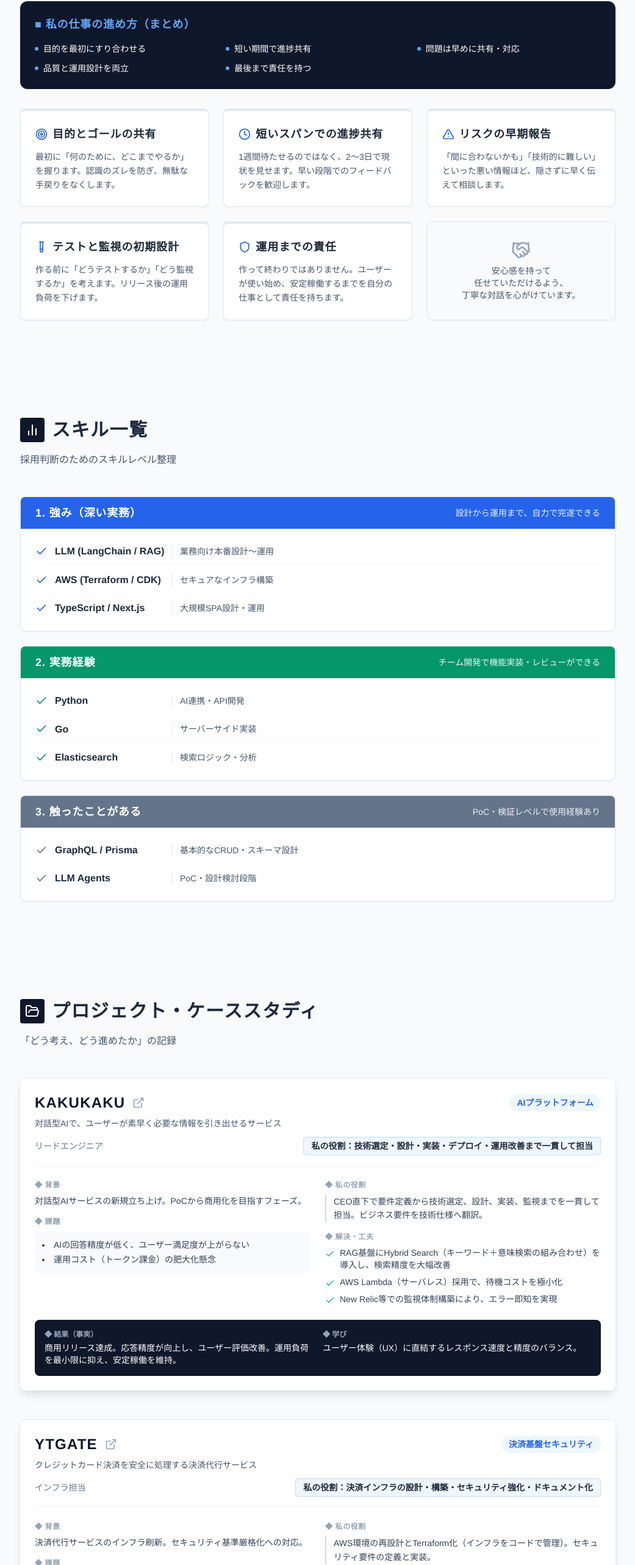
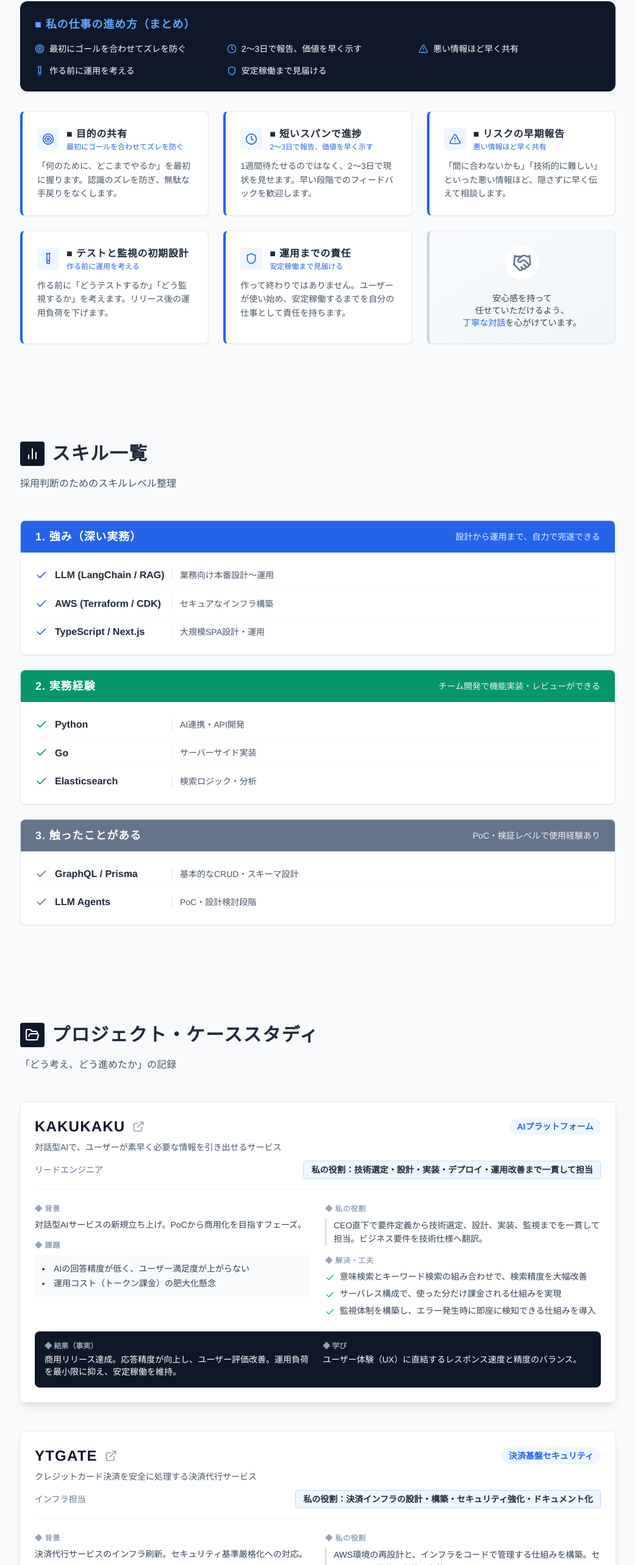
Before and after one commit to SeniorScientist/portfolio, a Next.js app: page / in a window 1280 px wide. Shown: the part 1870-4436 px from the top of the page at 61% size, without its empty margins (119-1160 px from the left). Built offline with nearby package versions, Linux system fonts and the light colour scheme.

Commit message:
chore: update explanations

```diff
--- a/components/CaseStudies.tsx
+++ b/components/CaseStudies.tsx
@@ -16,9 +16,9 @@ export default function CaseStudies() {
         scope: '私の役割：技術選定・設計・実装・デプロイ・運用改善まで一貫して担当',
         my_role: 'CEO直下で要件定義から技術選定、設計、実装、監視までを一貫して担当。ビジネス要件を技術仕様へ翻訳。',
         solution: [
-          'RAG基盤にHybrid Search（キーワード＋意味検索の組み合わせ）を導入し、検索精度を大幅改善',
-          'AWS Lambda（サーバレス）採用で、待機コストを極小化',
-          'New Relic等での監視体制構築により、エラー即知を実現'
+          '意味検索とキーワード検索の組み合わせで、検索精度を大幅改善',
+          'サーバレス構成で、使った分だけ課金される仕組みを実現',
+          '監視体制を構築し、エラー発生時に即座に検知できる仕組みを導入'
         ],
         result: '商用リリース達成。応答精度が向上し、ユーザー評価改善。運用負荷を最小限に抑え、安定稼働を維持。',
         learning: 'ユーザー体験（UX）に直結するレスポンス速度と精度のバランス。'
@@ -38,11 +38,11 @@ export default function CaseStudies() {
           '手動運用によるオペレーションミスのリスク'
         ],
         scope: '私の役割：決済インフラの設計・構築・セキュリティ強化・ドキュメント化',
-        my_role: 'AWS環境の再設計とTerraform化（インフラをコードで管理）。セキュリティ要件の定義と実装。',
+        my_role: 'AWS環境の再設計と、インフラをコードで管理する仕組みを構築。セキュリティ要件の定義と実装。',
         solution: [
-          'インフラを完全コード化し、構成管理を厳格化',
-          'WAF/IPS導入と脆弱性検知パイプラインの構築',
-          'IAM権限の最小化と操作ログの完全保全'
+          'インフラを完全コード化し、誰でも同じ環境を再現可能に',
+          '不正アクセス防止と脆弱性検知の自動化を導入',
+          '操作権限を最小限にし、全操作ログを保全'
         ],
         result: 'PCI DSS準拠を達成。監査対応コストと運用負荷を削減。',
         learning: 'ミッションクリティカルなシステムにおける「守り」の鉄則。',
@@ -65,10 +65,10 @@ export default function CaseStudies() {
         scope: '私の役割：バックエンドAPI設計・実装、フロントエンド最適化、AI機能統合',
         my_role: 'バックエンドAPI刷新とフロントエンド改善。AI機能（DealAgent）の統合。',
         solution: [
-          'GraphQL導入で必要なデータだけを取得し、通信量を削減（API効率化）',
-          'Reactレンダリング最適化で表示速度改善',
-          'Elasticsearchで高速な検索パフォーマンスを実現',
-          'AI推論結果をスムーズに連携するAPI設計'
+          '必要なデータだけを取得する仕組みで、通信量を削減',
+          '画面描画を最適化し、表示速度を改善',
+          '高速検索エンジンで、大量データでも瞬時に結果表示',
+          'AI機能と既存システムをスムーズに連携するAPI設計'
         ],
         result: '画面表示速度が向上し、ユーザー体感ストレスを軽減。',
         learning: '稼働中プロダクトにおける、安全かつ段階的な改善手法。'
@@ -164,8 +164,39 @@ export default function CaseStudies() {
         ))}
       </div>
 
-      <div className="mt-8 text-center text-sm text-slate-500">
-        その他実績：Mirrom, Wasabi, Stella AI, Tebot 等
+      {/* Other Projects */}
+      <div className="mt-12 bg-slate-50 rounded-xl p-6 border border-slate-200">
+        <h3 className="font-bold text-slate-800 mb-4">その他の実績</h3>
+        <div className="grid sm:grid-cols-2 gap-4">
+          <div className="bg-white p-4 rounded-lg border border-slate-100">
+            <span className="font-bold text-slate-800">Mirrom</span>
+            <ul className="mt-2 space-y-1 text-sm text-slate-600">
+              <li>・リアルタイム議事録で会議後の作業時間を削減</li>
+              <li>・音声通信パイプラインを安定化</li>
+            </ul>
+          </div>
+          <div className="bg-white p-4 rounded-lg border border-slate-100">
+            <span className="font-bold text-slate-800">Stella AI</span>
+            <ul className="mt-2 space-y-1 text-sm text-slate-600">
+              <li>・要件定義ヒアリング工数を大幅圧縮</li>
+              <li>・曖昧な要望を構造化データへ変換</li>
+            </ul>
+          </div>
+          <div className="bg-white p-4 rounded-lg border border-slate-100">
+            <span className="font-bold text-slate-800">Wasabi</span>
+            <ul className="mt-2 space-y-1 text-sm text-slate-600">
+              <li>・データ処理パイプラインを最適化</li>
+              <li>・処理速度を改善しコスト削減</li>
+            </ul>
+          </div>
+          <div className="bg-white p-4 rounded-lg border border-slate-100">
+            <span className="font-bold text-slate-800">Tebot</span>
+            <ul className="mt-2 space-y-1 text-sm text-slate-600">
+              <li>・チャットボット応答精度を向上</li>
+              <li>・顧客対応の自動化率を改善</li>
+            </ul>
+          </div>
+        </div>
       </div>
     </section>
   )
--- a/components/Summary.tsx
+++ b/components/Summary.tsx
@@ -59,10 +59,24 @@ export default function Summary() {
             <div>
               <div className="mb-6">
                 <h3 className="text-sm font-bold text-slate-500 uppercase tracking-wider mb-2 border-b border-slate-100 pb-1">■ 向いている課題</h3>
-                <p className="text-slate-800 font-medium">
-                  AI活用、セキュアな決済/インフラ構築、<br />
-                  新規プロダクトの0→1立ち上げ
-                </p>
+                <ul className="space-y-2">
+                  <li className="flex items-center text-slate-800 font-medium">
+                    <span className="w-1.5 h-1.5 rounded-full bg-[var(--accent-color)] mr-2"></span>
+                    AI活用・検索精度の改善
+                  </li>
+                  <li className="flex items-center text-slate-800 font-medium">
+                    <span className="w-1.5 h-1.5 rounded-full bg-[var(--accent-color)] mr-2"></span>
+                    セキュアな決済/インフラ構築
+                  </li>
+                  <li className="flex items-center text-slate-800 font-medium">
+                    <span className="w-1.5 h-1.5 rounded-full bg-[var(--accent-color)] mr-2"></span>
+                    新規プロダクトの0→1立ち上げ
+                  </li>
+                  <li className="flex items-center text-slate-800 font-medium">
+                    <span className="w-1.5 h-1.5 rounded-full bg-[var(--accent-color)] mr-2"></span>
+                    API設計・スケール対応
+                  </li>
+                </ul>
               </div>
               <div>
                 <h3 className="text-sm font-bold text-slate-500 uppercase tracking-wider mb-2 border-b border-slate-100 pb-1">■ 働き方</h3>
--- a/components/WorkStyle.tsx
+++ b/components/WorkStyle.tsx
@@ -4,37 +4,34 @@ export default function WorkStyle() {
   const values = [
     {
       icon: Target,
-      title: '目的とゴールの共有',
-      desc: '最初に「何のために、どこまでやるか」を握ります。認識のズレを防ぎ、無駄な手戻りをなくします。'
+      title: '目的の共有',
+      shortDesc: '最初にゴールを合わせてズレを防ぐ',
+      desc: '「何のために、どこまでやるか」を最初に握ります。認識のズレを防ぎ、無駄な手戻りをなくします。'
     },
     {
       icon: Clock,
-      title: '短いスパンでの進捗共有',
+      title: '短いスパンで進捗',
+      shortDesc: '2〜3日で報告、価値を早く示す',
       desc: '1週間待たせるのではなく、2〜3日で現状を見せます。早い段階でのフィードバックを歓迎します。'
     },
     {
       icon: AlertTriangle,
       title: 'リスクの早期報告',
+      shortDesc: '悪い情報ほど早く共有',
       desc: '「間に合わないかも」「技術的に難しい」といった悪い情報ほど、隠さずに早く伝えて相談します。'
     },
     {
       icon: TestTube,
       title: 'テストと監視の初期設計',
+      shortDesc: '作る前に運用を考える',
       desc: '作る前に「どうテストするか」「どう監視するか」を考えます。リリース後の運用負荷を下げます。'
     },
     {
       icon: Shield,
       title: '運用までの責任',
+      shortDesc: '安定稼働まで見届ける',
       desc: '作って終わりではありません。ユーザーが使い始め、安定稼働するまでを自分の仕事として責任を持ちます。'
     }
-  ]
-
-  const summary = [
-    '目的を最初にすり合わせる',
-    '短い期間で進捗共有',
-    '問題は早めに共有・対応',
-    '品質と運用設計を両立',
-    '最後まで責任を持つ'
   ]
 
   return (
@@ -49,42 +46,52 @@ export default function WorkStyle() {
         <p className="text-slate-600">日本のチームで働く上で、徹底していること</p>
       </div>
 
-      {/* Summary Box for Quick Scan */}
+      {/* Summary Box for Quick Scan - CEO/CTO向け */}
       <div className="bg-slate-900 text-white rounded-xl p-6 mb-8">
         <h3 className="font-bold text-lg mb-4 text-blue-400">■ 私の仕事の進め方（まとめ）</h3>
-        <ul className="grid sm:grid-cols-2 md:grid-cols-3 gap-3">
-          {summary.map((item, idx) => (
-            <li key={idx} className="flex items-center text-sm">
-              <span className="w-1.5 h-1.5 rounded-full bg-blue-400 mr-2 flex-shrink-0"></span>
-              {item}
-            </li>
-          ))}
-        </ul>
+        <div className="grid sm:grid-cols-2 lg:grid-cols-3 gap-4">
+          {values.map((val, idx) => {
+            const Icon = val.icon
+            return (
+              <div key={idx} className="flex items-center">
+                <Icon className="w-4 h-4 text-blue-400 mr-2 flex-shrink-0" />
+                <span className="text-sm">{val.shortDesc}</span>
+              </div>
+            )
+          })}
+        </div>
       </div>
 
       <div className="grid md:grid-cols-2 lg:grid-cols-3 gap-6">
         {values.map((val, idx) => {
           const Icon = val.icon
           return (
-            <div key={idx} className="card bg-white hover:shadow-md transition-shadow border-t-4 border-t-slate-200 hover:border-t-[var(--accent-color)]">
-              <div className="flex items-center mb-3">
-                <Icon className="w-5 h-5 text-[var(--accent-color)] mr-2" />
-                <h3 className="font-bold text-lg text-slate-800">{val.title}</h3>
+            <div key={idx} className="card bg-white hover:shadow-md transition-shadow border-l-4 border-l-[var(--accent-color)]">
+              <div className="flex items-center mb-2">
+                <div className="bg-blue-50 p-2 rounded mr-3">
+                  <Icon className="w-5 h-5 text-[var(--accent-color)]" />
+                </div>
+                <div>
+                  <h3 className="font-bold text-slate-800">■ {val.title}</h3>
+                  <p className="text-xs text-[var(--accent-color)] font-medium">{val.shortDesc}</p>
+                </div>
               </div>
-              <p className="text-slate-600 text-sm leading-relaxed">
+              <p className="text-slate-600 text-sm leading-relaxed mt-3">
                 {val.desc}
               </p>
             </div>
           )
         })}
 
-        <div className="card bg-slate-50 flex items-center justify-center text-center p-6">
+        <div className="card bg-gradient-to-br from-slate-50 to-slate-100 flex items-center justify-center text-center p-6 border-l-4 border-l-slate-300">
           <div>
-            <Handshake className="text-slate-400 w-8 h-8 mx-auto mb-2" />
-            <p className="text-sm text-slate-600 font-medium">
+            <div className="bg-white p-3 rounded-full inline-block mb-3 shadow-sm">
+              <Handshake className="text-slate-500 w-8 h-8" />
+            </div>
+            <p className="text-sm text-slate-700 font-medium">
               安心感を持って<br />
               任せていただけるよう、<br />
-              丁寧な対話を心がけています。
+              <span className="text-[var(--accent-color)]">丁寧な対話</span>を心がけています。
             </p>
           </div>
         </div>
```
